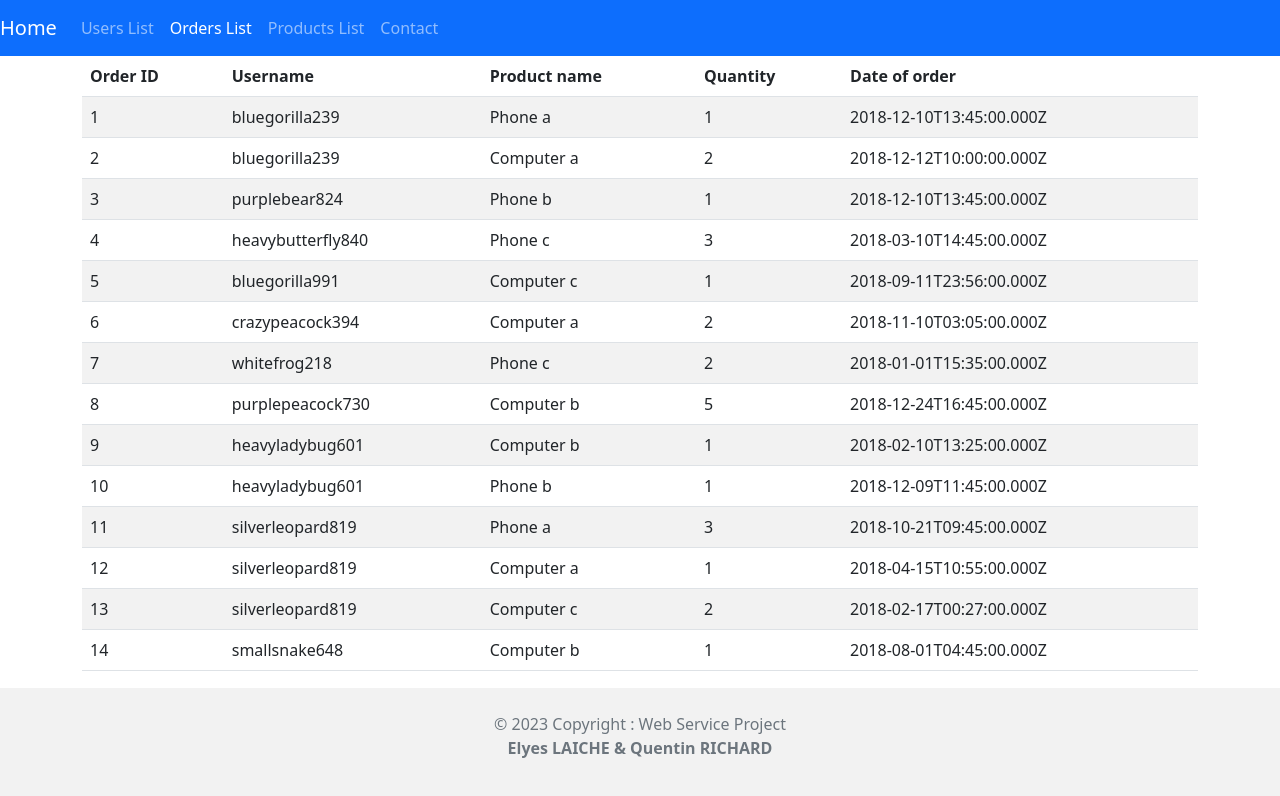
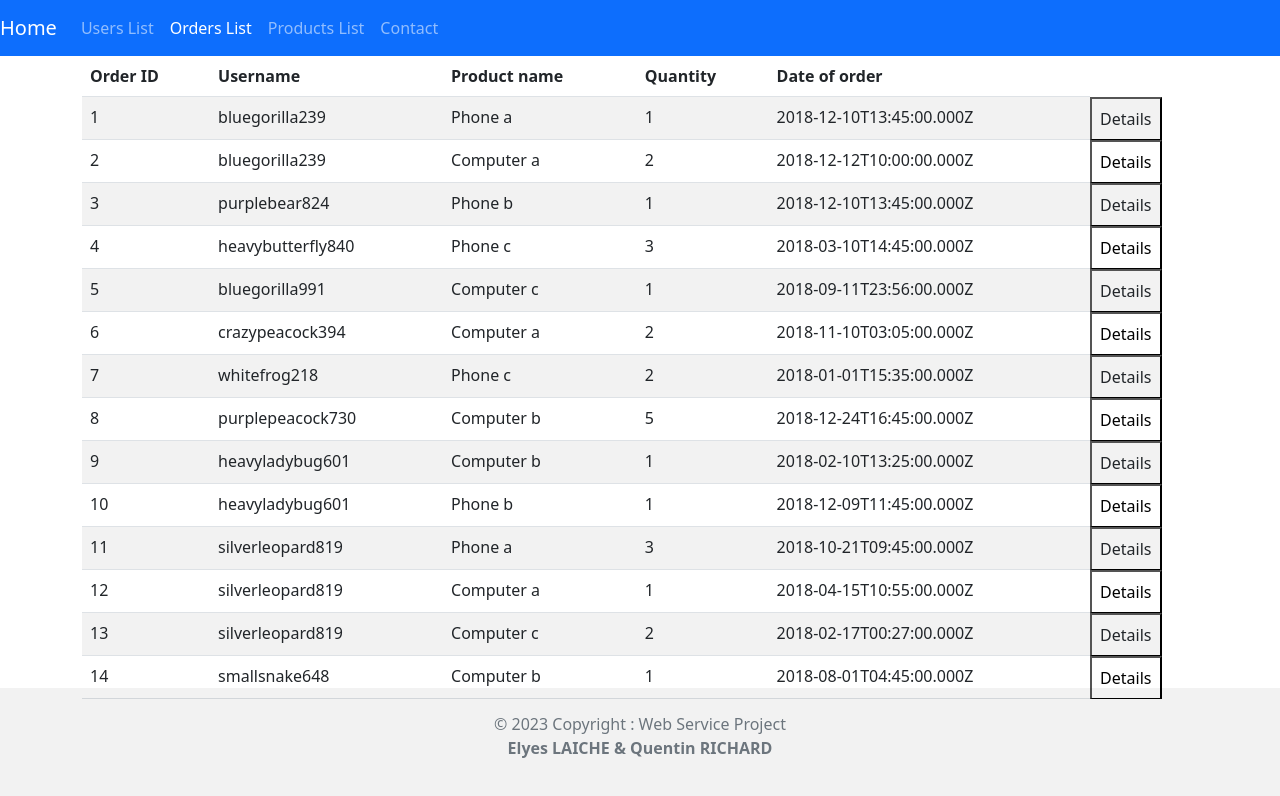
Before and after one commit to elyeslaiche/projectWebServicesLaiche, an Angular app: page /OrderList in a window 1280 px wide. Shown: the top 796 px of the page. Built offline with nearby package versions, Linux system fonts and the light colour scheme.

Commit message:
Details button

```diff
--- a/src/app/app.module.ts
+++ b/src/app/app.module.ts
@@ -17,7 +17,7 @@ import { RouterModule } from '@angular/router';
     ProductComponent,
     UserComponent,
     OrdersComponent,
-    ContactFormComponent
+    ContactFormComponent,
   ],
   imports: [
     BrowserModule,
--- a/src/app/orders/orders.component.html
+++ b/src/app/orders/orders.component.html
@@ -17,6 +17,7 @@
           <td>{{ order.productName }}</td>
           <td>{{ order.quantity }}</td>
           <td>{{ order.datetime }}</td>
+          <button (click)="OrderDetails(order)">Details</button>
         </tr>
       </tbody>
     </table>
--- a/src/app/orders/orders.component.ts
+++ b/src/app/orders/orders.component.ts
@@ -1,3 +1,4 @@
+import { ThisReceiver } from '@angular/compiler';
 import { Component } from '@angular/core';
 import OrderList from "../../assets/orders.json"
 
@@ -16,4 +17,9 @@ interface Order{
 })
 export class OrdersComponent {
  orderList: Order[] = OrderList;
+
+ OrderDetails(orderObj : Order) :void{
+  alert("Order Number: "+orderObj.orderNumber+"\n Username of the client: "+orderObj.username+"\n The order: "+orderObj.quantity+"x"+orderObj.productName
+  +"\n The Date: "+orderObj.datetime);
+ }
 }
--- a/src/app/product/product.component.html
+++ b/src/app/product/product.component.html
@@ -15,6 +15,7 @@
           <td>{{ product.name }}</td>
           <td>{{ product.product_reference }}</td>
           <td>{{ product.price }}</td>
+          <button (click)="ProductDetails(product)">Details</button>
         </tr>
       </tbody>
     </table>
--- a/src/app/product/product.component.ts
+++ b/src/app/product/product.component.ts
@@ -15,4 +15,9 @@ interface Product{
 })
 export class ProductComponent {
   productList: Product[] = ProductList;
+
+  ProductDetails(productObj : Product) :void{
+    alert("Product ID: "+productObj.objectID+"\n Product name: "+productObj.name+"\n The reference: "+productObj.product_reference
+    +"\n Price: "+productObj.price);
+   }
 }
--- a/src/app/user/user.component.html
+++ b/src/app/user/user.component.html
@@ -17,6 +17,7 @@
           <td>{{ user.email }}</td>
           <td>{{ user.username }}</td>
           <td>{{ user.phone_number }}</td>
+          <button (click)="UserDetails(user)">Details</button>
         </tr>
       </tbody>
     </table>
--- a/src/app/user/user.component.ts
+++ b/src/app/user/user.component.ts
@@ -17,4 +17,9 @@ interface User {
 
 export class UserComponent {
   UserList: User[] = userList;
+
+  UserDetails(userObj : User) :void{
+    alert("Username: "+userObj.username+"\n First name: "+userObj.first_name+"\n Last name: "+userObj.last_name
+    +"\n E-mail: "+userObj.email+"\n Phone number: "+userObj.phone_number);
+   }
 }
```
